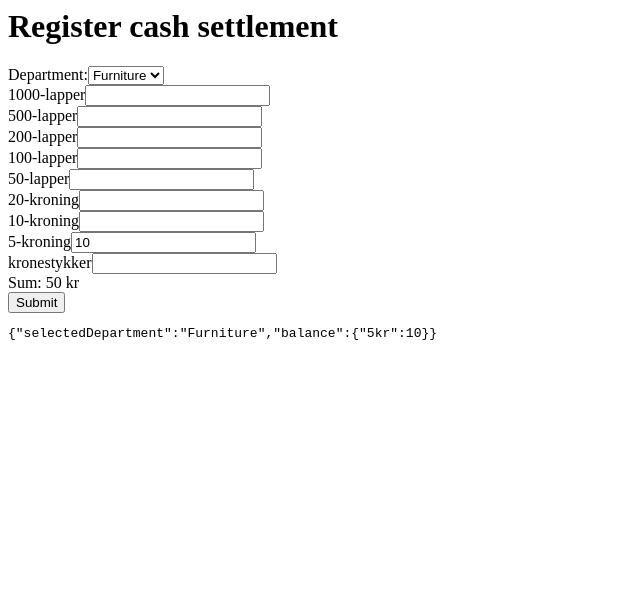
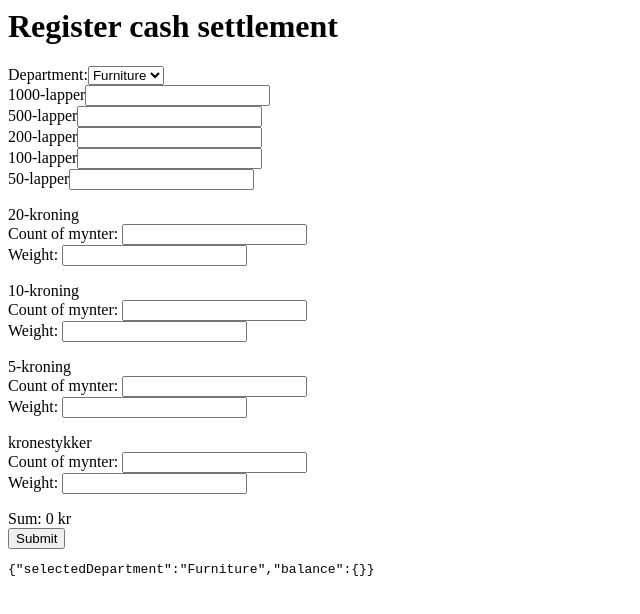
Before and after one commit to kristiania-pg6301-2024/pg6301-frontend-programming, a React (Vite) app in the folder client/: page / in a window 1280 px wide. Shown: the top 614 px of the page, without its empty margins (0-640 px from the left). Built offline with nearby package versions, Linux system fonts and the light colour scheme.

Commit message:
show weight of coins

```diff
--- a/client/src/modules/app/application.jsx
+++ b/client/src/modules/app/application.jsx
@@ -1,27 +1,42 @@
 import React, {useMemo, useState} from "react";
 
 const billTypes = [
-    { key: "1000kr", value: 1000, label: "1000-lapper" },
-    { key: "500kr", value: 500, label: "500-lapper" },
-    { key: "200kr", value: 200, label: "200-lapper" },
-    { key: "100kr", value: 100, label: "100-lapper" },
-    { key: "50kr", value: 50, label: "50-lapper" },
+    {key: "1000kr", value: 1000, label: "1000-lapper"},
+    {key: "500kr", value: 500, label: "500-lapper"},
+    {key: "200kr", value: 200, label: "200-lapper"},
+    {key: "100kr", value: 100, label: "100-lapper"},
+    {key: "50kr", value: 50, label: "50-lapper"},
 ]
 
 const coinTypes = [
-    { key: "20kr", value: 20, label: "20-kroning", weightGrams: 9.9 },
-    { key: "10kr", value: 10, label: "10-kroning", weightGrams: 6.8 },
-    { key: "5kr", value: 5, label: "5-kroning", weightGrams: 7.85 },
-    { key: "1kr", value: 1, label: "kronestykker", weightGrams: 4.35 },
+    {key: "20kr", value: 20, label: "20-kroning", weightGrams: 9.9},
+    {key: "10kr", value: 10, label: "10-kroning", weightGrams: 6.8},
+    {key: "5kr", value: 5, label: "5-kroning", weightGrams: 7.85},
+    {key: "1kr", value: 1, label: "kronestykker", weightGrams: 4.35},
 ];
 
+
+function CoinInput({onChange, coinType: { label, key, weightGrams }, balance}) {
+    return <p>
+        {label}<br/>
+        Count of mynter: <input
+            type="number"
+            value={balance[key]}
+            onChange={onChange}
+        /><br/>
+        Weight: <input
+            type="number"
+            value={balance[key] * weightGrams}
+            disabled={balance[key]}
+            width={10}
+        />
+    </p>;
+}
 
 export function Application() {
     const [selectedDepartment, setSelectedDepartment] = useState("Furniture");
 
-    const [balance, setBalance] = useState({
-        "5kr": 10
-    });
+    const [balance, setBalance] = useState({});
 
     const sum = useMemo(() => {
         let result = 0;
@@ -69,17 +84,14 @@ export function Application() {
                 }))}
             />
         </div>)}
-        {coinTypes.map(c => <div key={c.key}>
-            {c.label}
-            <input
-                type="number"
-                value={balance[c.key]}
-                onChange={e => setBalance(old => ({
-                    ...old,
-                    [c.key]: e.target.value
-                }))}
-            />
-        </div>)}
+        {coinTypes.map(c => <CoinInput
+            key={c.key}
+            coinType={c}
+            balance={balance}
+            onChange={e => setBalance(old => ({
+                ...old,
+                [c.key]: e.target.value
+            }))}/>)}
         <div>
             Sum: {sum} kr
         </div>
```
